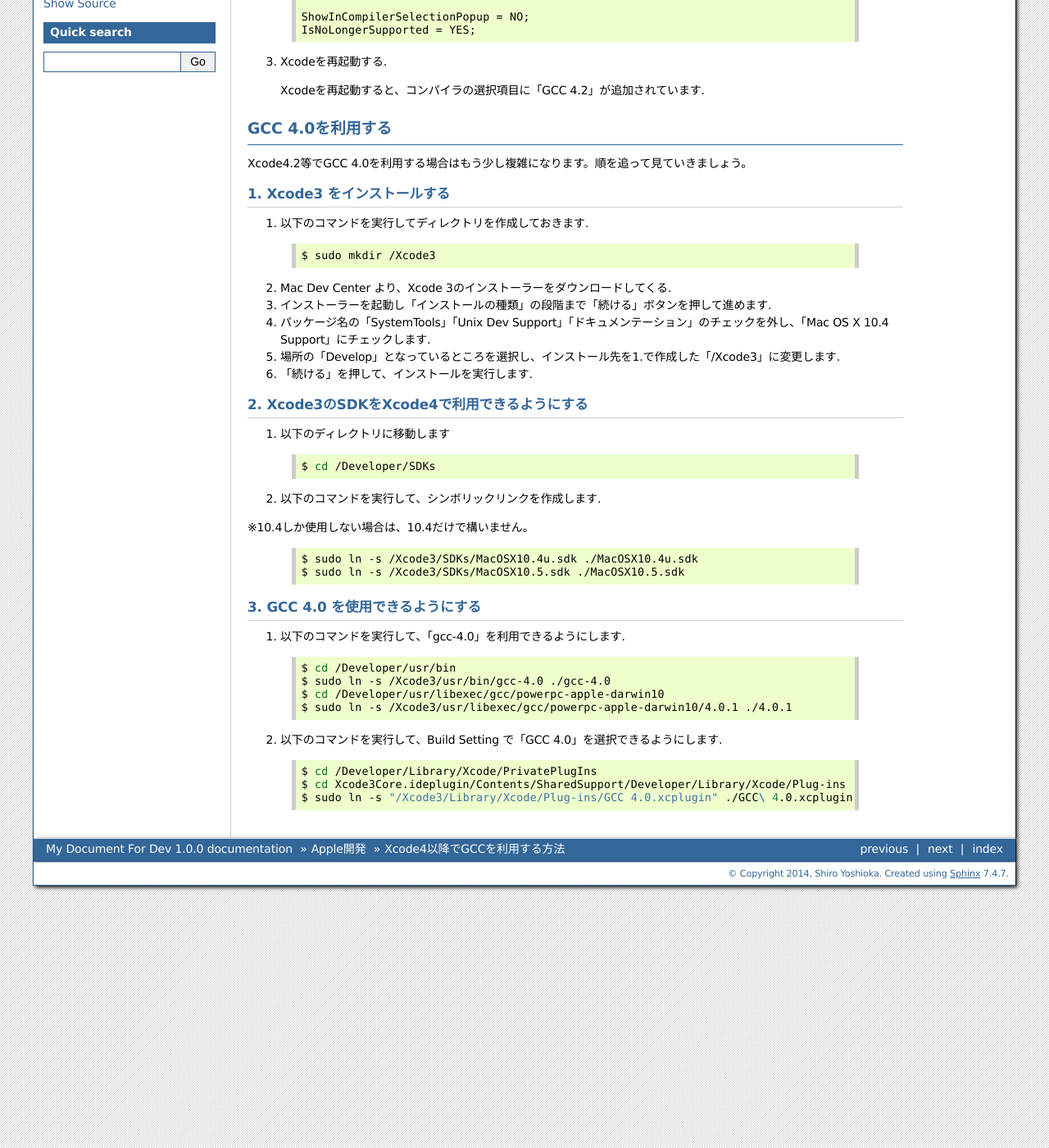
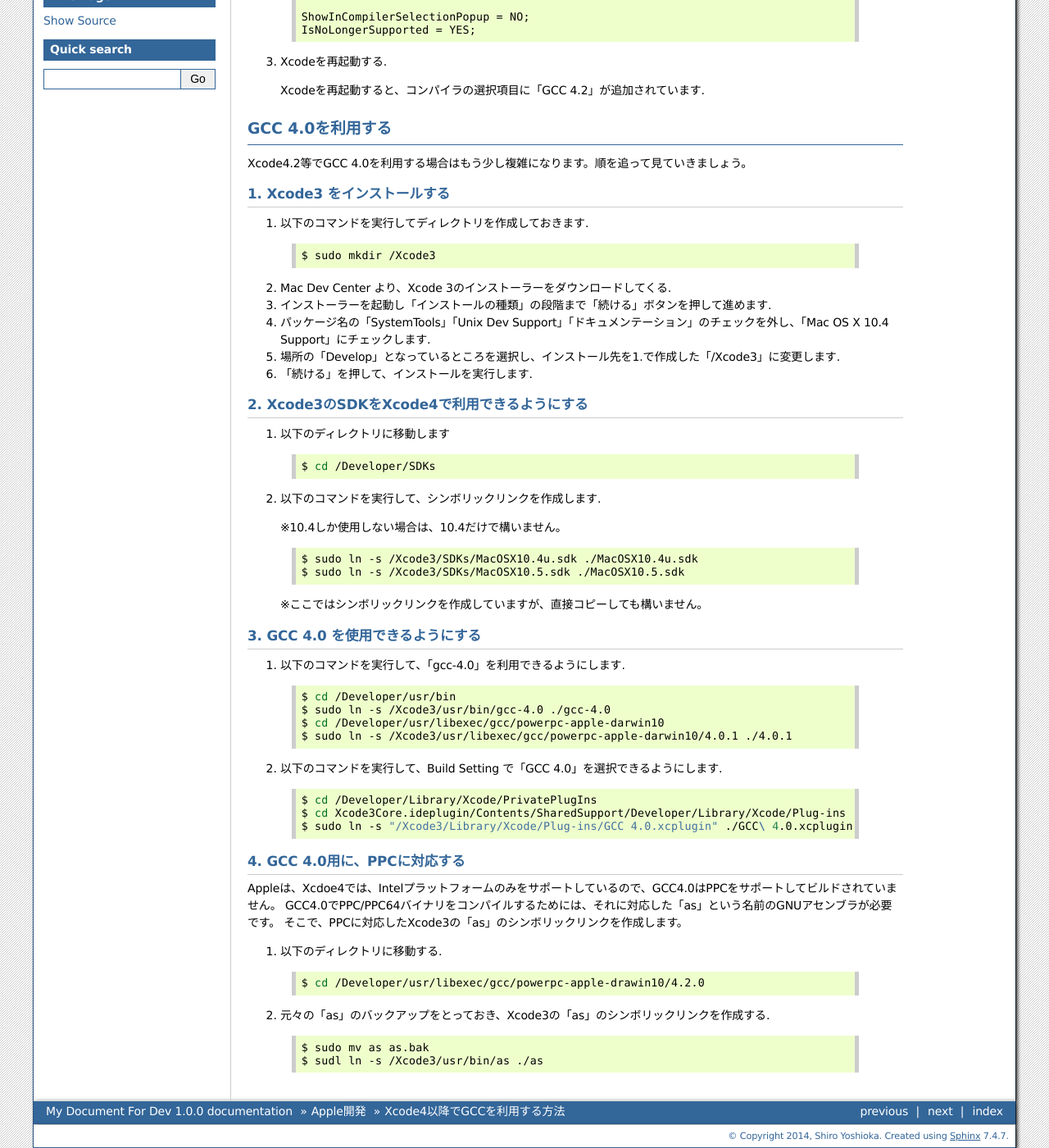
Before and after one commit to shirosan322/my_doc_for_dev, a Sphinx documentation site: the page built from source/apple/xcode/use-gcc.rst, in a window 1280 px wide and 1400 px high, scrolled down 389 px. Shown: the whole window at 82% size. Built offline with Sphinx 7.4.7, drawn with Linux system fonts in a browser that asks for light colours; pages that are not in the unit, such as notebooks, are missing from menus; some of the changed text lies outside the part shown.

Commit message:
Appleドキュメント更新 ・コンパイラドキュメント作成 ・GCCの利用に関するドキュメントの置き場所を変更

```diff
--- a/source/apple/index.rst
+++ b/source/apple/index.rst
@@ -7,7 +7,8 @@
    :maxdepth: 1
 
    tips
-   use-gcc
+   xcode/compiler
+   xcode/use-gcc
 
 .. toctree::
    :maxdepth: 3
--- a/source/apple/use-gcc.rst
+++ b/source/apple/xcode/use-gcc.rst
@@ -67,12 +67,14 @@
 
 2. 以下のコマンドを実行して、シンボリックリンクを作成します.
 
-※10.4しか使用しない場合は、10.4だけで構いません。
+ ※10.4しか使用しない場合は、10.4だけで構いません。
 
  .. code-block:: bash
 
  	$ sudo ln -s /Xcode3/SDKs/MacOSX10.4u.sdk ./MacOSX10.4u.sdk
  	$ sudo ln -s /Xcode3/SDKs/MacOSX10.5.sdk ./MacOSX10.5.sdk
+
+ ※ここではシンボリックリンクを作成していますが、直接コピーしても構いません。
 
 3. GCC 4.0 を使用できるようにする
 -------------------------------------
@@ -93,3 +95,24 @@
  	$ cd /Developer/Library/Xcode/PrivatePlugIns
 	$ cd Xcode3Core.ideplugin/Contents/SharedSupport/Developer/Library/Xcode/Plug-ins
 	$ sudo ln -s "/Xcode3/Library/Xcode/Plug-ins/GCC 4.0.xcplugin" ./GCC\ 4.0.xcplugin
+
+
+4. GCC 4.0用に、PPCに対応する
+----------------------------------
+Appleは、Xcdoe4では、Intelプラットフォームのみをサポートしているので、GCC4.0はPPCをサポートしてビルドされていません。
+GCC4.0でPPC/PPC64バイナリをコンパイルするためには、それに対応した「as」という名前のGNUアセンブラが必要です。
+そこで、PPCに対応したXcode3の「as」のシンボリックリンクを作成します。
+
+
+1. 以下のディレクトリに移動する.
+
+ .. code-block:: bash
+
+ 	$ cd /Developer/usr/libexec/gcc/powerpc-apple-drawin10/4.2.0
+
+2. 元々の「as」のバックアップをとっておき、Xcode3の「as」のシンボリックリンクを作成する.
+
+ .. code-block:: bash
+
+ 	$ sudo mv as as.bak
+ 	$ sudl ln -s /Xcode3/usr/bin/as ./as
```
Also changed, not shown: source/apple/xcode/compiler.rst (added, +58 -0 lines), source/apple/xcode/images/compiler_diff.png (added).
